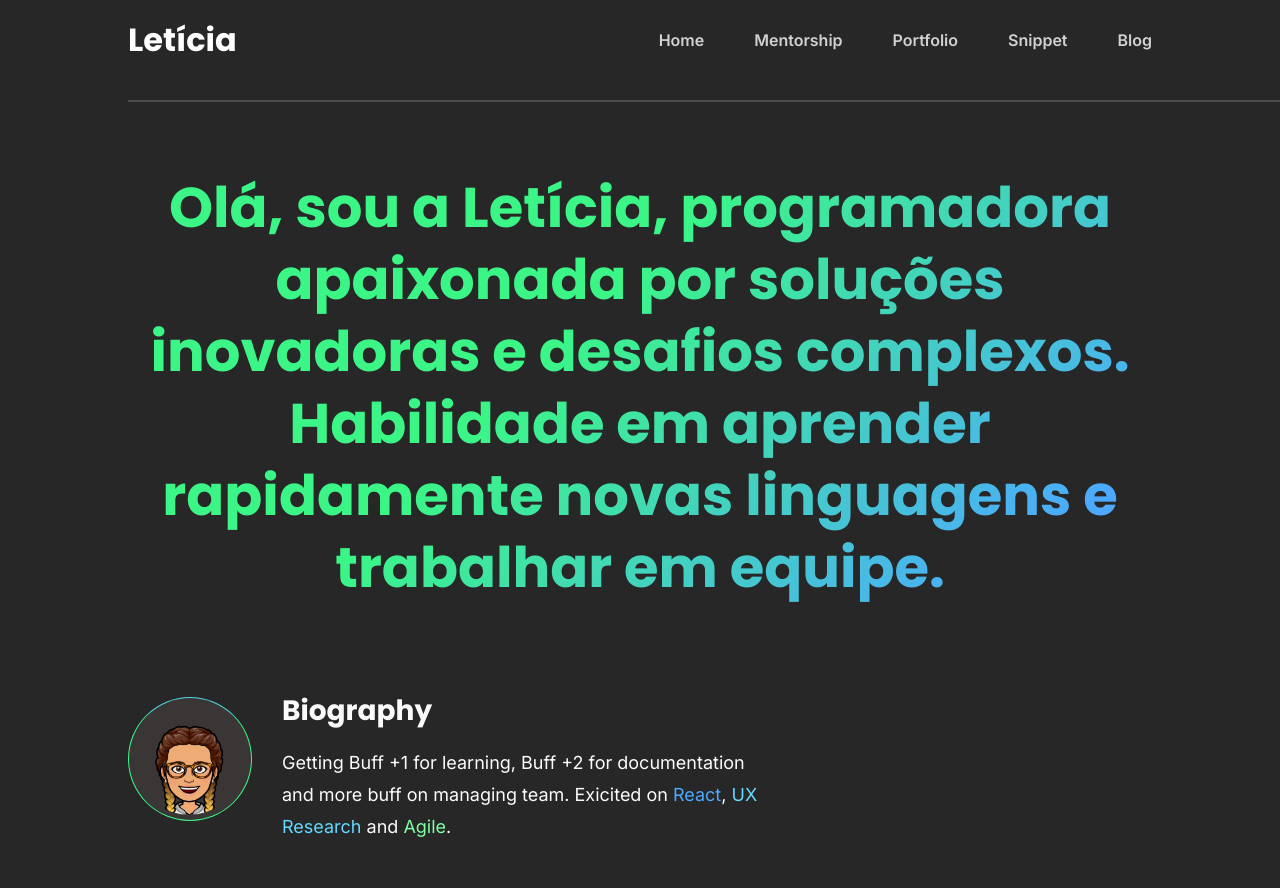
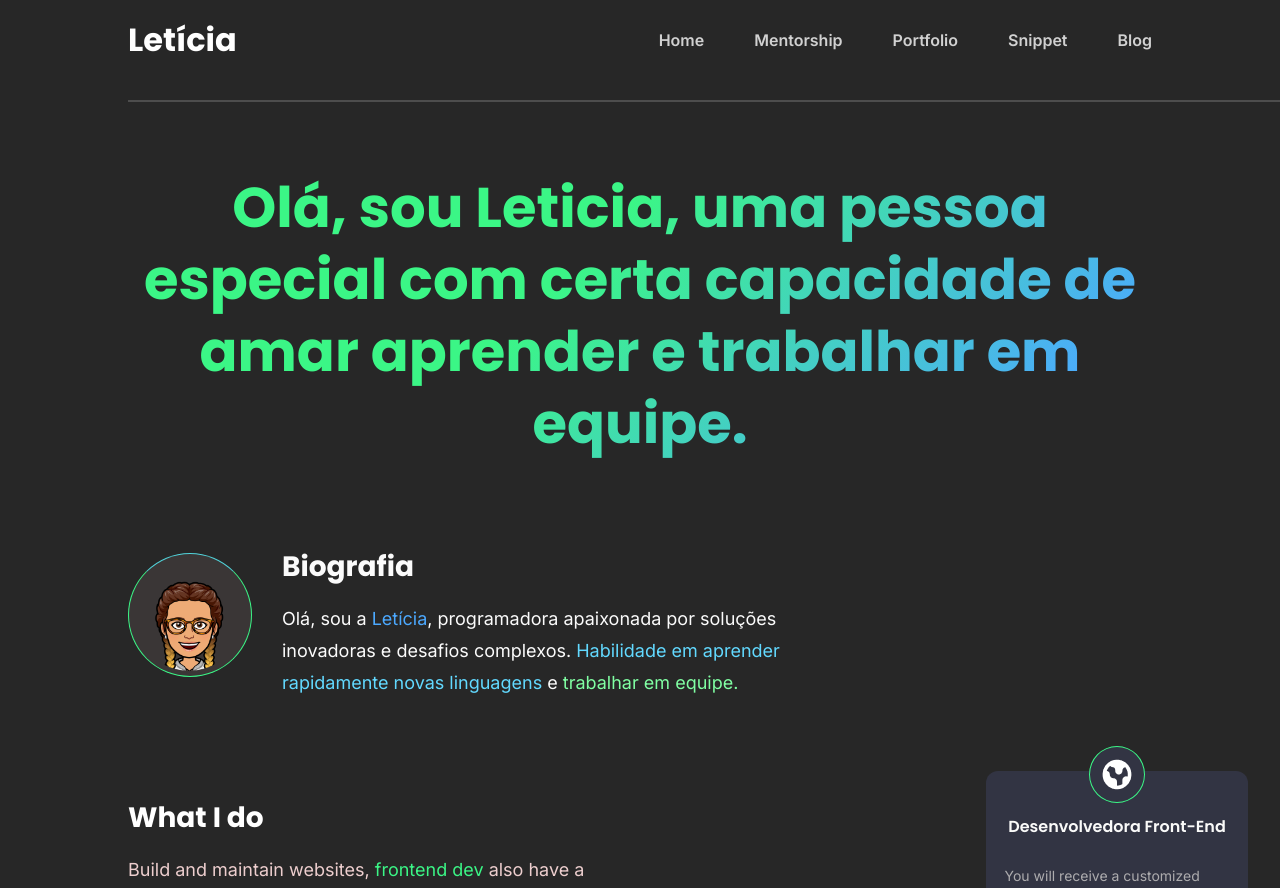
Before and after one commit to leticialiveira/Portfolio-Leticia, a Vue app: page / in a window 1280 px wide. Shown: the top 888 px of the page. Built offline with nearby package versions, Linux system fonts and the light colour scheme.

Commit message:
atualizei a minha biografia.

```diff
--- a/src/components/SectionBiography.vue
+++ b/src/components/SectionBiography.vue
@@ -3,9 +3,7 @@
 <template>
   <div class="title">
     <p class="text">
-      Olá, sou a Letícia, programadora apaixonada por soluções inovadoras e
-      desafios complexos. Habilidade em aprender rapidamente novas linguagens e
-      trabalhar em equipe.
+      Olá, sou Leticia, uma pessoa especial com certa capacidade de amar aprender e trabalhar em equipe.
     </p>
   </div>
 
@@ -13,12 +11,12 @@
     <div class="persona-history">
       <img src="../assets/image/persona.png" alt="" />
       <div class="text-biography">
-        <h1>Biography</h1>
+        <h1>Biografia</h1>
         <p>
-          Getting Buff +1 for learning, Buff +2 for documentation and more buff
-          on managing team. Exicited on <span class="span1">React</span>,
-          <span class="span2">UX Research</span> and
-          <span class="span3">Agile</span>.
+          Olá, sou a <span class="span1">Letícia</span>, programadora apaixonada por soluções inovadoras e
+      desafios complexos. <span class="span2">Habilidade em aprender rapidamente novas linguagens </span> e
+      <span class="span3">trabalhar em equipe.</span>
+
         </p>
       </div>
     </div>
@@ -44,7 +42,7 @@
     <div class="panel">
       <div class="slide">
         <img src="../assets/icons/web-dev.png" alt="" />
-        <h3>Web Development</h3>
+        <h3>Desenvolvedora Front-End</h3>
         <span
           >You will receive a customized plan for your fitness journey, and lots
           of support.</span
```
